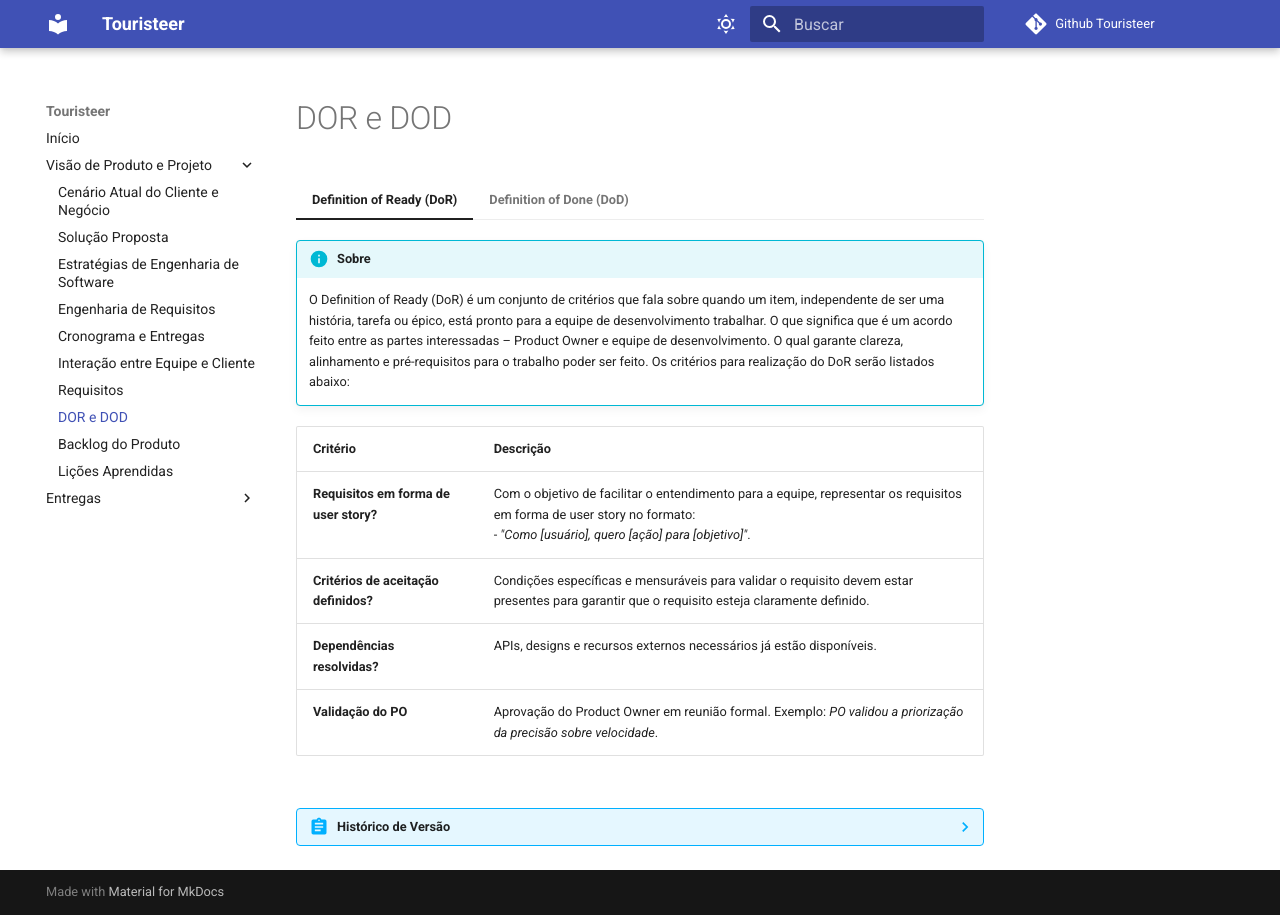
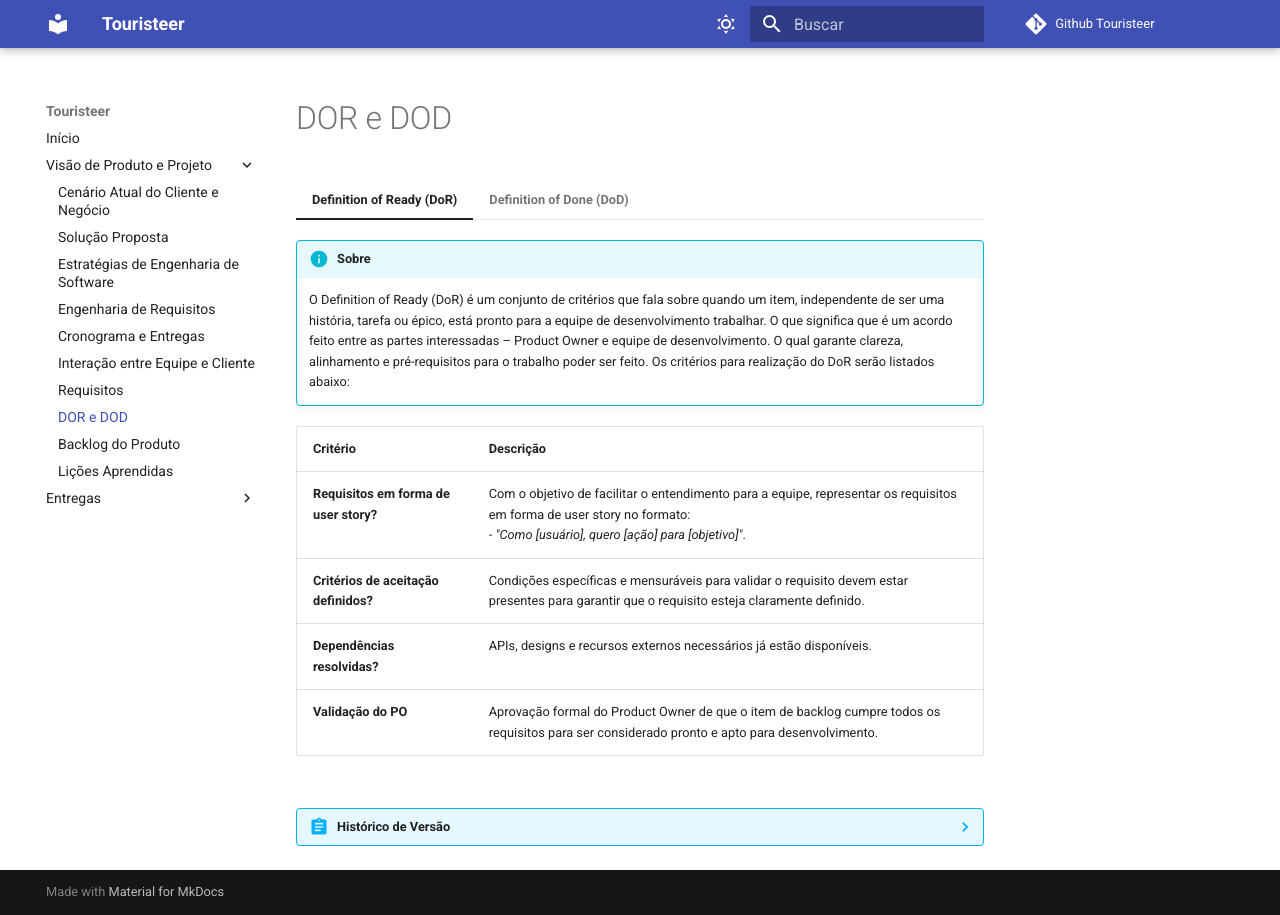
Before and after one commit to mdsreq-fga-unb/2025.1-T01-Touristeer-, an MkDocs documentation site: the page built from docs/sections/docPage/8-dor-e-dod.md, in a window 1280 px wide. Built offline with MkDocs 1.6.1 and Material for MkDocs 9.7.7, drawn with Linux system fonts in a browser that asks for light colours; comment, search, counter and statistics services are not loaded.

Commit message:
(docs): atualizando DoR

```diff
--- a/docs/sections/docPage/8-dor-e-dod.md
+++ b/docs/sections/docPage/8-dor-e-dod.md
@@ -9,7 +9,7 @@
     | **Requisitos em forma de user story?**   | Com o objetivo de facilitar o entendimento para a equipe, representar os requisitos em forma de user story no formato:<br> - _"Como [usuário], quero [ação] para [objetivo]"_.|
     | **Critérios de aceitação definidos?**  | Condições específicas e mensuráveis para validar o requisito devem estar presentes para garantir que o requisito esteja claramente definido.|
     | **Dependências resolvidas?**| APIs, designs e recursos externos necessários já estão disponíveis.|
-    | **Validação do PO**| Aprovação do Product Owner em reunião formal. Exemplo: _PO validou a priorização da precisão sobre velocidade_.|
+    | **Validação do PO** | Aprovação formal do Product Owner de que o item de backlog cumpre todos os requisitos para ser considerado pronto e apto para desenvolvimento. |
 
 === "Definition of Done (DoD)"
 
```
